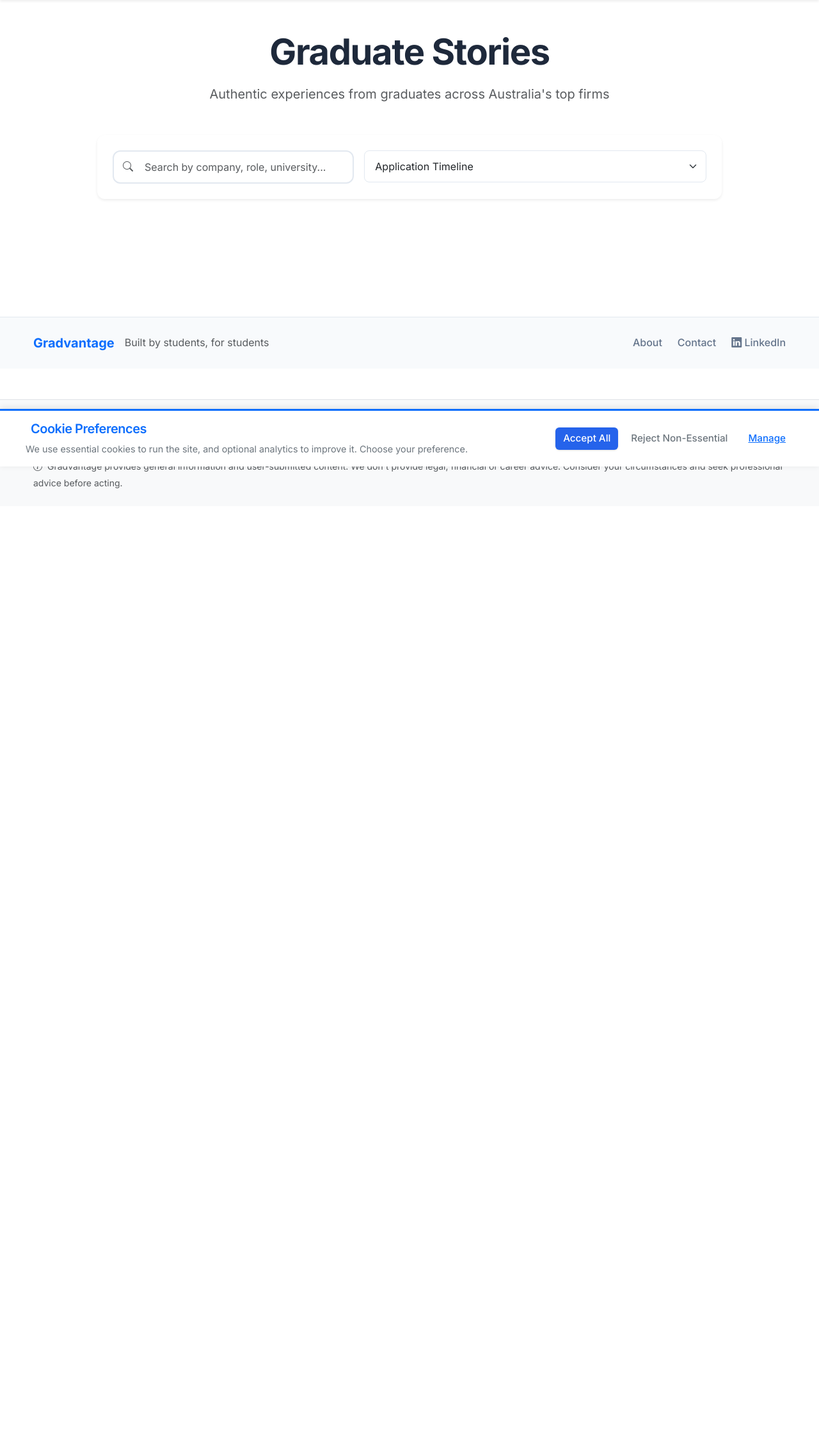
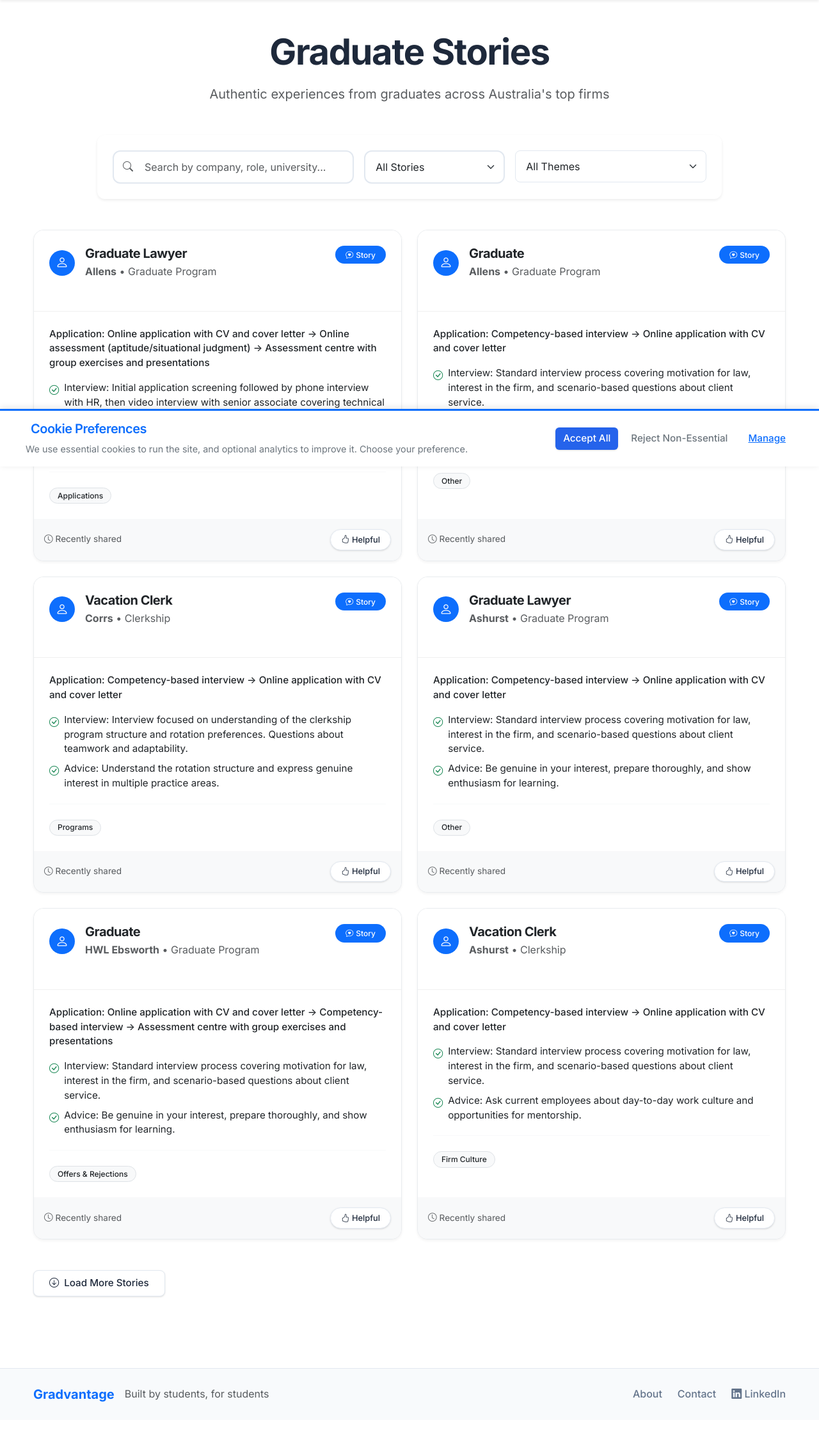
Before and after one commit to marlygme/grad-olliescott, a Flask app: page /experiences in a window 1280 px wide. Shown: the part 71-2337 px from the top of the page at 64% size. Before the commit the page ends 834 px from the top, so only its background shows below. Run offline with Flask 3, Linux system fonts and the light colour scheme.

Commit message:
Assistant checkpoint: Restored All Stories filter and outcome filtering
Assistant generated file changes:
- templates/experiences.html: Restore 'All Stories' filter and outcome-based filtering, Restore JavaScript variables and filtering logic, Restore outcome-based filtering logic, Restore filtering conditions, Restore event listeners for outcome filter

---

User prompt:

undo what you just did

Replit-Commit-Author: Assistant
Replit-Commit-Session-Id: 14980846-fff5-4598-899d-cdf7886b54f5

```diff
--- a/templates/experiences.html
+++ b/templates/experiences.html
@@ -34,8 +34,17 @@
                 <input type="text" class="form-control ps-5" id="searchInput" placeholder="Search by company, role, university...">
               </div>
             </div>
-            <div class="col-md-7">
+            <div class="col-md-3">
+              <select class="form-select" id="outcomeFilter">
+                <option value="">All Stories</option>
+                <option value="offer">Success Stories</option>
+                <option value="interview">Interview Tips</option>
+                <option value="application">Application Process</option>
+              </select>
+            </div>
+            <div class="col-md-4">
               <select class="form-select" id="themeFilter">
+                <option value="">All Themes</option>
                 <option value="application_timeline">Application Timeline</option>
                 <option value="selection_process">Selection Process</option>
                 <option value="pay_benefits">Pay & Benefits</option>
@@ -223,6 +232,7 @@
 <script>
 document.addEventListener('DOMContentLoaded', function() {
     const searchInput = document.getElementById('searchInput');
+    const outcomeFilter = document.getElementById('outcomeFilter');
     const themeFilter = document.getElementById('themeFilter');
     const storyCards = document.querySelectorAll('.story-card');
     const loadMoreBtn = document.getElementById('loadMoreBtn');
@@ -246,6 +256,7 @@ document.addEventListener('DOMContentLoaded', function() {
 
     function filterStories() {
         const searchTerm = searchInput.value.toLowerCase();
+        const selectedOutcome = outcomeFilter.value.toLowerCase();
         const selectedTheme = themeFilter.value.toLowerCase();
 
         storyCards.forEach(card => {
@@ -259,10 +270,11 @@ document.addEventListener('DOMContentLoaded', function() {
                                 role.includes(searchTerm) ||
                                 content.includes(searchTerm);
 
-            // Every story must have a theme, show only if theme matches selected filter
-            const matchesTheme = selectedTheme && theme.includes(selectedTheme);
+            const matchesOutcome = !selectedOutcome || content.includes(selectedOutcome);
 
-            if (matchesSearch && matchesTheme) {
+            const matchesTheme = !selectedTheme || theme.includes(selectedTheme);
+
+            if (matchesSearch && matchesOutcome && matchesTheme) {
                 card.dataset.visible = 'true';
                 card.classList.add('fade-in');
             } else {
@@ -279,13 +291,12 @@ document.addEventListener('DOMContentLoaded', function() {
         searchInput.addEventListener('input', filterStories);
     }
 
+    if (outcomeFilter) {
+        outcomeFilter.addEventListener('change', filterStories);
+    }
+
     if (themeFilter) {
         themeFilter.addEventListener('change', filterStories);
-        // Set default theme and trigger initial filter
-        if (themeFilter.value === '') {
-            themeFilter.selectedIndex = 0;
-        }
-        filterStories();
     }
 
     if (loadMoreBtn) {
```
